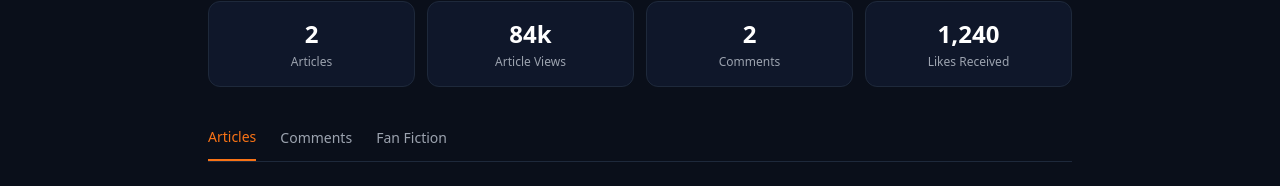
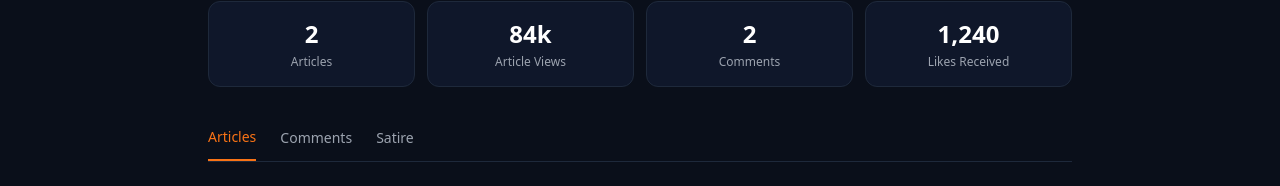
Before and after one commit to sheado44/-4, a Next.js app: page /profile in a window 1280 px wide. Shown: the part 428-614 px from the top of the page. Built offline with nearby package versions, Linux system fonts and the light colour scheme.

Commit message:
Change fanfiction tab to satire in ProfilePage

```diff
--- a/src/app/profile/page.tsx
+++ b/src/app/profile/page.tsx
@@ -4,9 +4,8 @@ import { useState } from "react";
 import Link from "next/link";
 
 export default function ProfilePage() {
-  const [activeTab, setActiveTab] = useState<"articles" | "comments" | "fanfiction">("articles");
+  const [activeTab, setActiveTab] = useState<"articles" | "comments" | "satire">("articles");
 
-  // Prototype sample data — set any of these to [] to see the empty state
   const articles = [
     {
       id: "1",
@@ -45,7 +44,7 @@ export default function ProfilePage() {
     },
   ];
 
-  const fanFiction = [
+  const satire = [
     {
       id: "5",
       title: "Caleb Williams Accidentally Invents Time Travel During a Scramble",
@@ -64,7 +63,6 @@ export default function ProfilePage() {
 
   return (
     <main className="max-w-4xl mx-auto px-4 py-10">
-      {/* Profile Header */}
       <div className="flex flex-col sm:flex-row gap-6 items-start mb-6">
         <div className="w-24 h-24 rounded-full bg-blue-600 flex items-center justify-center text-3xl font-bold shrink-0">
           JR
@@ -97,7 +95,6 @@ export default function ProfilePage() {
         </div>
       </div>
 
-      {/* Relationship */}
       <Link
         href="/relationship"
         className="block mb-8 rounded-xl border border-green-500/30 bg-green-500/10 px-4 py-3 hover:bg-green-500/15 transition"
@@ -113,7 +110,6 @@ export default function ProfilePage() {
         </div>
       </Link>
 
-      {/* Stats */}
       <div className="grid grid-cols-2 md:grid-cols-4 gap-3 mb-10">
         <div className="bg-forge-900 border border-forge-800 rounded-xl p-4 text-center">
           <div className="text-2xl font-bold text-white">{articles.length}</div>
@@ -133,7 +129,6 @@ export default function ProfilePage() {
         </div>
       </div>
 
-      {/* Tabs */}
       <div className="flex gap-6 border-b border-forge-800 mb-6 text-sm font-medium overflow-x-auto">
         <button
           onClick={() => setActiveTab("articles")}
@@ -156,18 +151,17 @@ export default function ProfilePage() {
           Comments
         </button>
         <button
-          onClick={() => setActiveTab("fanfiction")}
+          onClick={() => setActiveTab("satire")}
           className={`pb-3 whitespace-nowrap transition ${
-            activeTab === "fanfiction"
+            activeTab === "satire"
               ? "border-b-2 border-purple-400 text-purple-300"
               : "text-gray-400 hover:text-white"
           }`}
         >
-          Fan Fiction
+          Satire
         </button>
       </div>
 
-      {/* Articles */}
       {activeTab === "articles" && (
         articles.length === 0 ? (
           <div className="bg-forge-900 border border-forge-800 rounded-2xl p-10 text-center">
@@ -202,7 +196,6 @@ export default function ProfilePage() {
         )
       )}
 
-      {/* Comments */}
       {activeTab === "comments" && (
         comments.length === 0 ? (
           <div className="bg-forge-900 border border-forge-800 rounded-2xl p-10 text-center">
@@ -227,35 +220,34 @@ export default function ProfilePage() {
         )
       )}
 
-      {/* Fan Fiction */}
-      {activeTab === "fanfiction" && (
-        fanFiction.length === 0 ? (
+      {activeTab === "satire" && (
+        satire.length === 0 ? (
           <div className="bg-forge-900 border border-purple-500/20 rounded-2xl p-10 text-center">
-            <p className="text-gray-300 font-medium mb-1">No Fan Fiction yet</p>
-            <p className="text-sm text-gray-500 mb-4">Wild, clearly untrue stories will show up here.</p>
+            <p className="text-gray-300 font-medium mb-1">No satire yet</p>
+            <p className="text-sm text-gray-500 mb-4">Clearly untrue, entertainment-only pieces will show up here.</p>
             <Link href="/fan-fiction" className="text-sm text-purple-300 hover:text-purple-200 transition">
-              Write Fan Fiction →
+              Write Satire →
             </Link>
           </div>
         ) : (
           <div className="space-y-4">
-            {fanFiction.map((f) => (
+            {satire.map((s) => (
               <Link
-                key={f.id}
-                href={`/article/${f.id}`}
+                key={s.id}
+                href={`/article/${s.id}`}
                 className="block bg-forge-900 border border-purple-500/20 rounded-xl p-5 hover:border-purple-500/40 transition"
               >
                 <div className="flex items-center gap-2 text-xs text-gray-400 mb-1">
                   <span className="bg-purple-500/20 text-purple-300 px-2 py-0.5 rounded font-medium">
-                    Fan Fiction
+                    Satire
                   </span>
                   <span>•</span>
-                  <span className="text-yellow-500">★ {f.stars}</span>
+                  <span className="text-yellow-500">★ {s.stars}</span>
                   <span>•</span>
-                  <span>{f.date}</span>
+                  <span>{s.date}</span>
                 </div>
-                <h2 className="text-lg font-bold mb-1">{f.title}</h2>
-                <p className="text-gray-400 text-sm">{f.meta}</p>
+                <h2 className="text-lg font-bold mb-1">{s.title}</h2>
+                <p className="text-gray-400 text-sm">{s.meta}</p>
               </Link>
             ))}
           </div>
```
